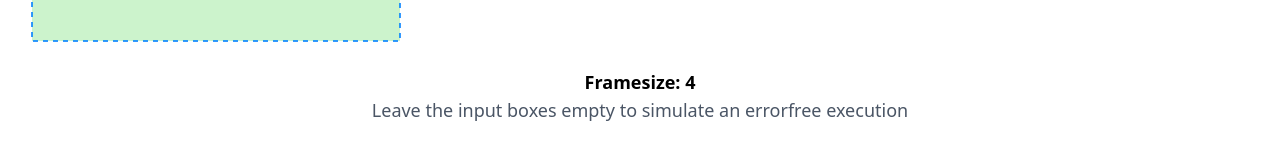
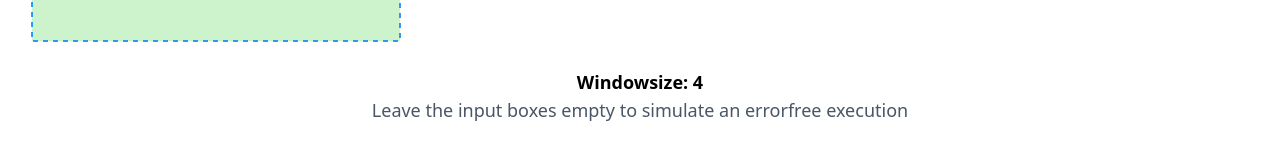
Before and after one commit to aniketchawardol/cn_project, a React (Vite) app: page / in a window 1280 px wide. Shown: the part 512-666 px from the top of the page. Built offline with nearby package versions, Linux system fonts and the light colour scheme.

Commit message:
Update App.jsx

```diff
--- a/src/App.jsx
+++ b/src/App.jsx
@@ -955,7 +955,7 @@ const SelectiveRepeatARQ = () => {
 
       {/* Added Notes Section */}
       <div className="mt-4 text-center text-lg">
-        <p className="font-bold">Framesize: 4</p>
+        <p className="font-bold">Windowsize: 4</p>
         <p className="text-gray-600">
           Leave the input boxes empty to simulate an errorfree execution
         </p>
```
